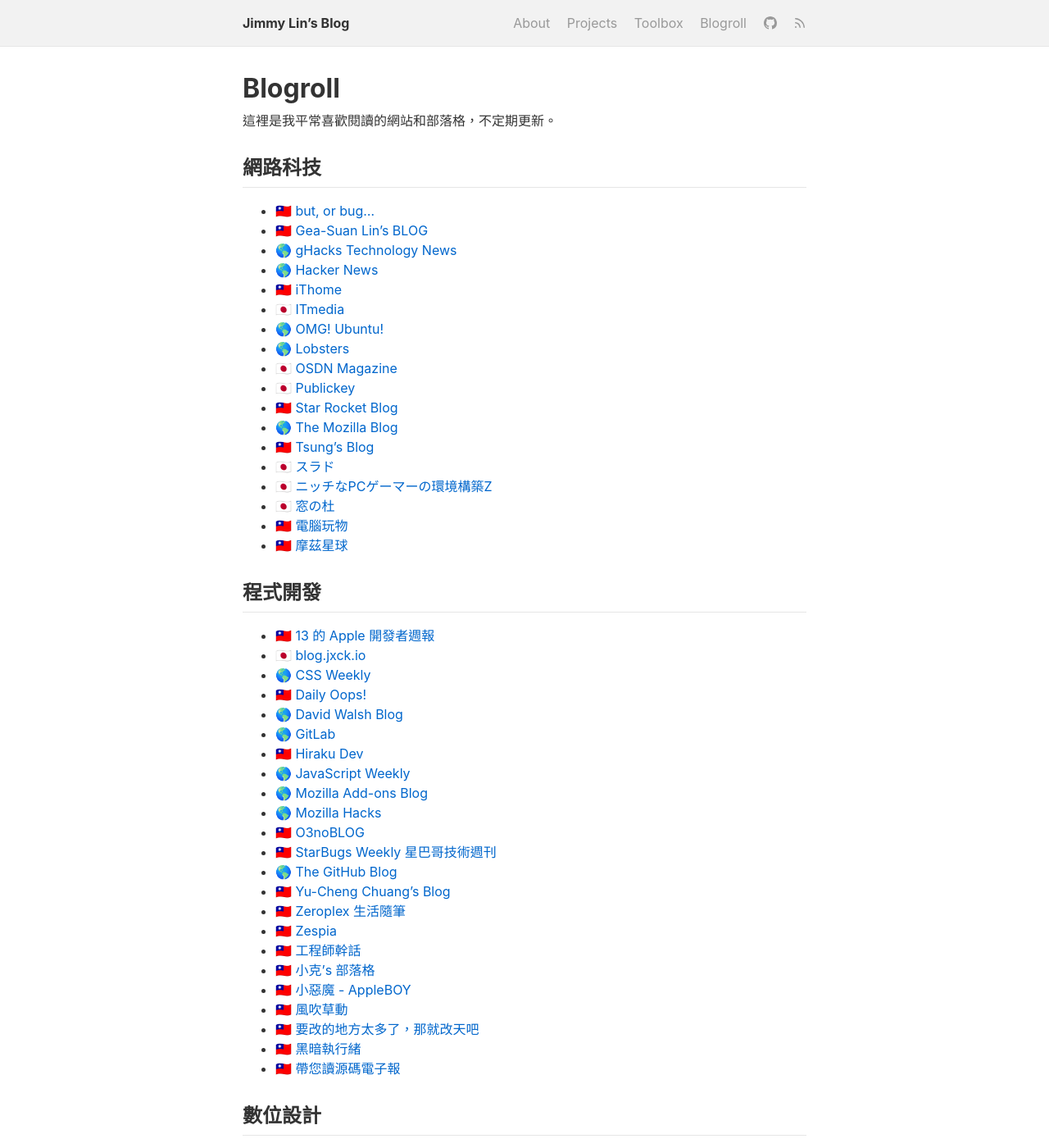
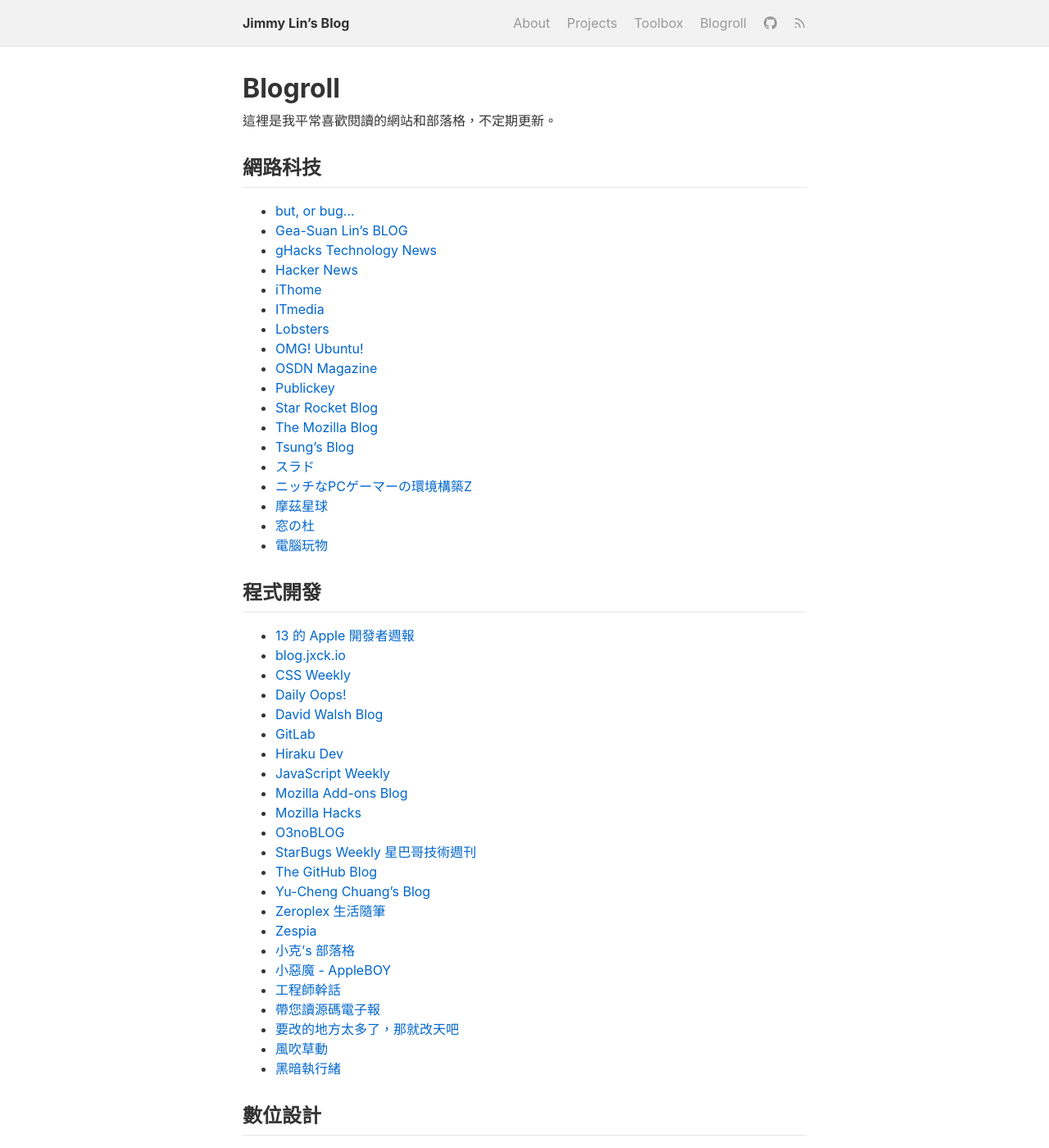
Before and after one commit to mnghsn/jmln.tw, a Jekyll site: the page built from _pages/blogroll.md, in a window 1280 px wide and 1400 px high. Shown: the whole window at 82% size. Built offline with Jekyll 4.4.1, drawn with Linux system fonts in a browser that asks for light colours; some of the changed text lies outside the part shown.

```diff
--- a/_pages/blogroll.md
+++ b/_pages/blogroll.md
@@ -9,72 +9,72 @@ order: 3
 
 ## 網路科技
 
-* 🇹🇼 [but, or bug...](https://but.tw/)
-* 🇹🇼 [Gea-Suan Lin's BLOG](https://blog.gslin.org/)
-* 🌎 [gHacks Technology News](https://www.ghacks.net/)
-* 🌎 [Hacker News](https://news.ycombinator.com/)
-* 🇹🇼 [iThome](https://www.ithome.com.tw/)
-* 🇯🇵 [ITmedia](https://www.itmedia.co.jp/)
-* 🌎 [OMG! Ubuntu!](https://www.omgubuntu.co.uk/)
-* 🌎 [Lobsters](https://lobste.rs/)
-* 🇯🇵 [OSDN Magazine](https://mag.osdn.jp/)
-* 🇯🇵 [Publickey](https://www.publickey1.jp/)
-* 🇹🇼 [Star Rocket Blog](https://blog.starrocket.io/)
-* 🌎 [The Mozilla Blog](https://blog.mozilla.org/)
-* 🇹🇼 [Tsung's Blog](https://blog.longwin.com.tw/)
-* 🇯🇵 [スラド](https://srad.jp/)
-* 🇯🇵 [ニッチなPCゲーマーの環境構築Z](https://www.nichepcgamer.com/)
-* 🇯🇵 [窓の杜](https://forest.watch.impress.co.jp/)
-* 🇹🇼 [電腦玩物](https://www.playpcesor.com/)
-* 🇹🇼 [摩茲星球](https://planet.moztw.org/)
+* [but, or bug...](https://but.tw/)
+* [Gea-Suan Lin's BLOG](https://blog.gslin.org/)
+* [gHacks Technology News](https://www.ghacks.net/)
+* [Hacker News](https://news.ycombinator.com/)
+* [iThome](https://www.ithome.com.tw/)
+* [ITmedia](https://www.itmedia.co.jp/)
+* [Lobsters](https://lobste.rs/)
+* [OMG! Ubuntu!](https://www.omgubuntu.co.uk/)
+* [OSDN Magazine](https://mag.osdn.jp/)
+* [Publickey](https://www.publickey1.jp/)
+* [Star Rocket Blog](https://blog.starrocket.io/)
+* [The Mozilla Blog](https://blog.mozilla.org/)
+* [Tsung's Blog](https://blog.longwin.com.tw/)
+* [スラド](https://srad.jp/)
+* [ニッチなPCゲーマーの環境構築Z](https://www.nichepcgamer.com/)
+* [摩茲星球](https://planet.moztw.org/)
+* [窓の杜](https://forest.watch.impress.co.jp/)
+* [電腦玩物](https://www.playpcesor.com/)
 
 ## 程式開發
 
-* 🇹🇼 [13 的 Apple 開發者週報](https://ethanhuang13.substack.com/)
-* 🇯🇵 [blog.jxck.io](https://blog.jxck.io/)
-* 🌎 [CSS Weekly](https://css-weekly.com/)
-* 🇹🇼 [Daily Oops!](https://yukaii.tw/)
-* 🌎 [David Walsh Blog](https://davidwalsh.name)
-* 🌎 [GitLab](https://about.gitlab.com/blog/)
-* 🇹🇼 [Hiraku Dev](https://hiraku.tw/)
-* 🌎 [JavaScript Weekly](https://javascriptweekly.com/)
-* 🌎 [Mozilla Add-ons Blog](https://blog.mozilla.org/addons)
-* 🌎 [Mozilla Hacks](https://hacks.mozilla.org/)
-* 🇹🇼 [O3noBLOG](https://blog.othree.net/)
-* 🇹🇼 [StarBugs Weekly 星巴哥技術週刊](https://weekly.starbugs.dev/)
-* 🌎 [The GitHub Blog](https://blog.github.com/)
-* 🇹🇼 [Yu-Cheng Chuang’s Blog](https://blog.yorkxin.org/)
-* 🇹🇼 [Zeroplex 生活隨筆](https://blog.zeroplex.tw/)
-* 🇹🇼 [Zespia](https://zespia.tw/)
-* 🇹🇼 [工程師幹話](https://medium.com/@p5d12000)
-* 🇹🇼 [小克's 部落格](https://blog.goodjack.tw/)
-* 🇹🇼 [小惡魔 - AppleBOY](https://blog.wu-boy.com/)
-* 🇹🇼 [風吹草動](https://breezymove.blogspot.com/)
-* 🇹🇼 [要改的地方太多了，那就改天吧](https://blog.user.today/)
-* 🇹🇼 [黑暗執行緒](https://blog.darkthread.net/)
-* 🇹🇼 [帶您讀源碼電子報](https://daininduyuanma.substack.com/)
+* [13 的 Apple 開發者週報](https://ethanhuang13.substack.com/)
+* [blog.jxck.io](https://blog.jxck.io/)
+* [CSS Weekly](https://css-weekly.com/)
+* [Daily Oops!](https://yukaii.tw/)
+* [David Walsh Blog](https://davidwalsh.name)
+* [GitLab](https://about.gitlab.com/blog/)
+* [Hiraku Dev](https://hiraku.tw/)
+* [JavaScript Weekly](https://javascriptweekly.com/)
+* [Mozilla Add-ons Blog](https://blog.mozilla.org/addons)
+* [Mozilla Hacks](https://hacks.mozilla.org/)
+* [O3noBLOG](https://blog.othree.net/)
+* [StarBugs Weekly 星巴哥技術週刊](https://weekly.starbugs.dev/)
+* [The GitHub Blog](https://blog.github.com/)
+* [Yu-Cheng Chuang’s Blog](https://blog.yorkxin.org/)
+* [Zeroplex 生活隨筆](https://blog.zeroplex.tw/)
+* [Zespia](https://zespia.tw/)
+* [小克's 部落格](https://blog.goodjack.tw/)
+* [小惡魔 - AppleBOY](https://blog.wu-boy.com/)
+* [工程師幹話](https://medium.com/@p5d12000)
+* [帶您讀源碼電子報](https://daininduyuanma.substack.com/)
+* [要改的地方太多了，那就改天吧](https://blog.user.today/)
+* [風吹草動](https://breezymove.blogspot.com/)
+* [黑暗執行緒](https://blog.darkthread.net/)
 
 ## 數位設計
 
-* 🌎 [Emojipedia](https://blog.emojipedia.org/)
-* 🇹🇼 [justfont blog](https://blog.justfont.com/)
-* 🌎 [UX Movement](https://uxmovement.com)
-* 🇹🇼 [嫁給 RD 的 UI Designer](https://blog.akanelee.me/)
+* [Emojipedia](https://blog.emojipedia.org/)
+* [justfont blog](https://blog.justfont.com/)
+* [UX Movement](https://uxmovement.com)
+* [嫁給 RD 的 UI Designer](https://blog.akanelee.me/)
 
 ## 生活文化
 
-* 🌎 [Raptitude.com](https://www.raptitude.com/)
-* 🇹🇼 [Zen大的敦南新生活](https://zen1976.com/)
-* 🇹🇼 [台中2B月台](https://rail02000.blogspot.com/)
-* 🇹🇼 [玩玩 Wanwane｜玩物雜學誌](https://wanwane.com/)
-* 🇹🇼 [石墨工房8.0](https://fredjame.com/)
-* 🇹🇼 🇯🇵 [梅と桜　―日本台湾年軽人的事情―](http://umesakura.jp/){:data-proofer-ignore="true"}
+* [Raptitude.com](https://www.raptitude.com/)
+* [Zen大的敦南新生活](https://zen1976.com/)
+* [台中2B月台](https://rail02000.blogspot.com/)
+* [梅と桜　―日本台湾年軽人的事情―](http://umesakura.jp/){:data-proofer-ignore="true"}
+* [玩玩 Wanwane｜玩物雜學誌](https://wanwane.com/)
+* [石墨工房8.0](https://fredjame.com/)
 
 ## 網路圖文
 
-* 🌎 [Work Chronicles](https://workchronicles.com/)
-* 🇹🇼 [XKCD 中文翻譯](https://xkcd.tw/)
-* 🌎 [xkcd.com](https://xkcd.com/)
-* 🇹🇼 [好色龍的網路生活觀察日誌](https://hornydragon.blogspot.com/)
-* 🇹🇼 [新注音新聞](https://shouhei-blog.blogspot.com/)
-* 🇹🇼 [方吉君速報-我笑故我在](https://rinakawaei.blogspot.com/)
+* [Work Chronicles](https://workchronicles.com/)
+* [XKCD 中文翻譯](https://xkcd.tw/)
+* [xkcd.com](https://xkcd.com/)
+* [好色龍的網路生活觀察日誌](https://hornydragon.blogspot.com/)
+* [新注音新聞](https://shouhei-blog.blogspot.com/)
+* [方吉君速報-我笑故我在](https://rinakawaei.blogspot.com/)
```
Also changed, not shown: other parts of _pages/blogroll.md (+1 -1 lines).
